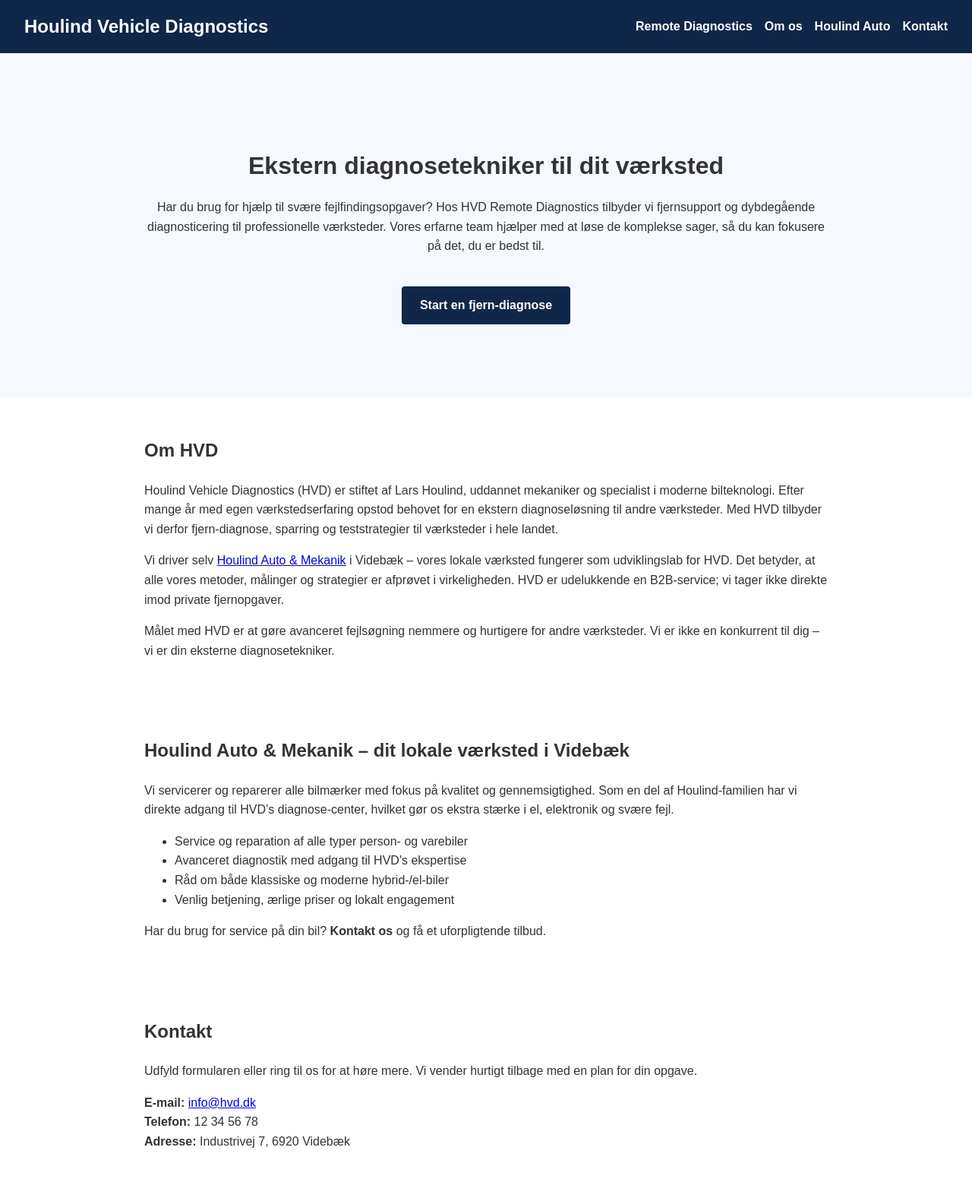
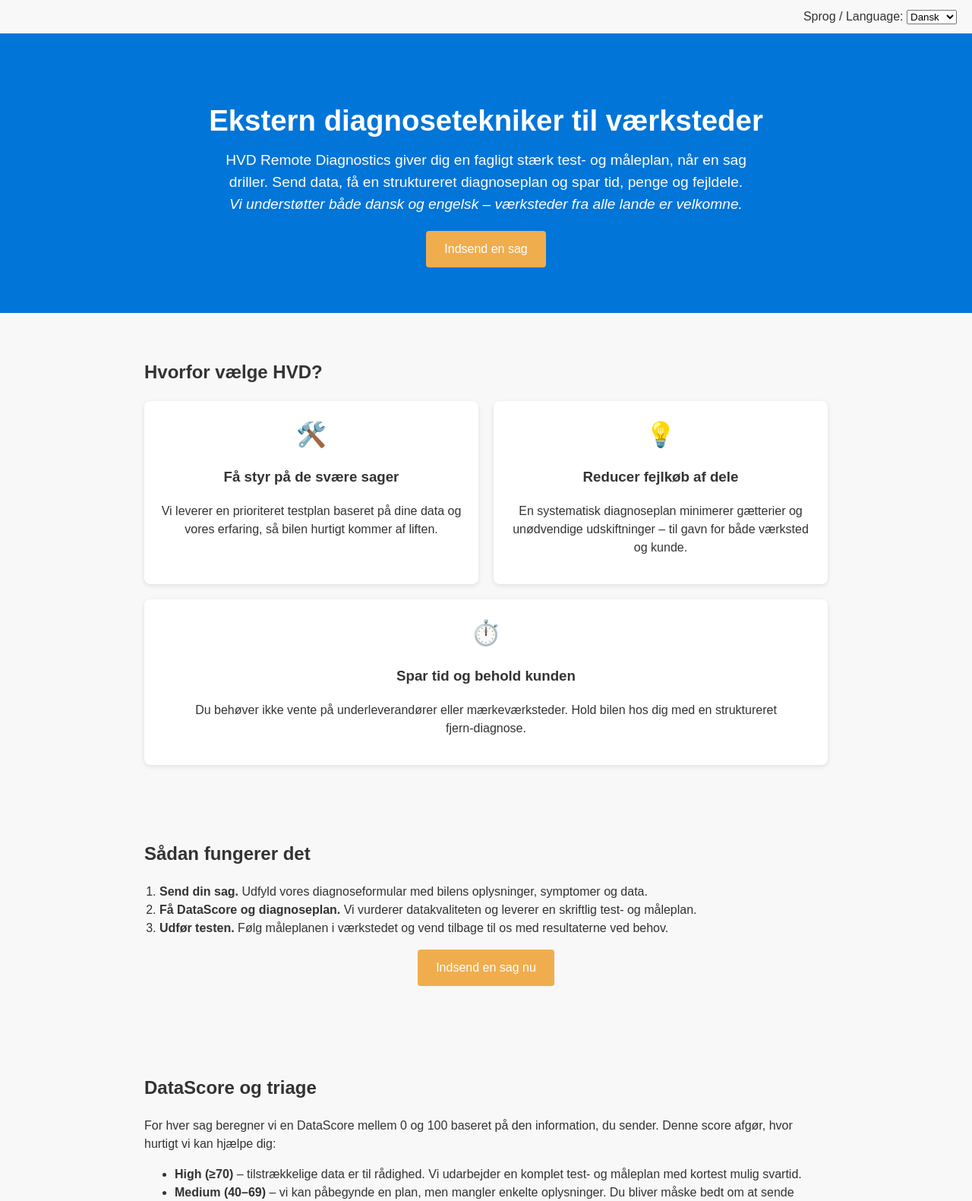
Before and after one commit to Houlind-Vehicle-Diagnostics/hvd-website, a plain HTML site: page index.html in a window 1280 px wide. Shown: the top 1581 px of the page at 76% size. Drawn offline with Linux system fonts and the light colour scheme.

Commit message:
Opdater landing page: ny design, sprogvalg og DataScore sektion
Updated HTML structure and styles for the Houlind Vehicle Diagnostics website, including changes to the header, hero section, and added language selector.

```diff
--- a/index.html
+++ b/index.html
@@ -1,145 +1,126 @@
 <!DOCTYPE html>
 <html lang="da">
 <head>
-  <meta charset="UTF-8">
-  <meta name="viewport" content="width=device-width, initial-scale=1.0">
-  <title>Houlind Vehicle Diagnostics &amp; Houlind Auto</title>
-  <style>
-    body {
-      margin: 0;
-      font-family: Arial, Helvetica, sans-serif;
-      line-height: 1.6;
-      color: #333;
-    }
-    header {
-      background: #0F2749;
-      color: #fff;
-      padding: 1rem 2rem;
-      display: flex;
-      justify-content: space-between;
-      align-items: center;
-    }
-    header h1 {
-      margin: 0;
-      font-size: 1.5rem;
-    }
-    nav ul {
-      list-style: none;
-      margin: 0;
-      padding: 0;
-      display: flex;
-      gap: 1rem;
-    }
-    nav a {
-      color: #fff;
-      text-decoration: none;
-      font-weight: bold;
-    }
-    .hero {
-      background: #F5F8FC;
-      padding: 4rem 2rem;
-      text-align: center;
-    }
-    .hero h2 {
-      font-size: 2rem;
-      margin-bottom: 1rem;
-    }
-    .container {
-      max-width: 900px;
-      margin: 0 auto;
-      padding: 2rem;
-    }
-    .cta-btn {
-      display: inline-block;
-      margin-top: 1.5rem;
-      padding: 0.75rem 1.5rem;
-      background: #0F2749;
-      color: #fff;
-      text-decoration: none;
-      border-radius: 4px;
-      font-weight: bold;
-    }
-    footer {
-      background: #0F2749;
-      color: #fff;
-      text-align: center;
-      padding: 1rem;
-      margin-top: 2rem;
-    }
-    @media (max-width: 600px) {
-      nav ul {
-        flex-direction: column;
-        gap: 0.5rem;
-      }
-      .hero h2 {
-        font-size: 1.5rem;
-      }
-    }
-  </style>
+<meta charset="UTF-8">
+<meta name="viewport" content="width=device-width, initial-scale=1.0">
+<title>Houlind Vehicle Diagnostics – Ekstern diagnosetekniker til værksteder</title>
+<style>
+    body {margin: 0; font-family: Arial, sans-serif; line-height: 1.5; color: #333; background-color: #f8f8f8;}
+    .hero {background-color: #0275d8; color: #fff; padding: 60px 20px; text-align: center;}
+    .hero h1 {font-size: 2.4em; margin-bottom: 10px;}
+    .hero p {font-size: 1.2em; max-width: 700px; margin: 0 auto 20px auto;}
+    .cta-button {background-color: #f0ad4e; color: #fff; padding: 12px 24px; border: none; border-radius: 4px; font-size: 1em; cursor: pointer; text-decoration: none; display: inline-block;}
+    .section {padding: 40px 20px; max-width: 900px; margin: auto;}
+    .features {display: flex; flex-wrap: wrap; gap: 20px; justify-content: center;}
+    .feature {flex: 1 1 250px; background: #fff; border-radius: 8px; padding: 20px; box-shadow: 0 2px 6px rgba(0,0,0,0.1); text-align: center;}
+    .feature .icon {font-size: 2em; margin-bottom: 10px;}
+    .how-it-works ol {padding-left: 20px;}
+    .footer {background-color: #222; color: #ccc; text-align: center; padding: 20px; font-size: 0.9em;}
+</style>
 </head>
 <body>
+<!-- Language selector row -->
+<div style="background:#f8f8f8; text-align:right; padding:10px 20px;">
+  <label for="language-select">Sprog / Language:</label>
+  <select id="language-select">
+    <option value="da">Dansk</option>
+    <option value="en">English</option>
+  </select>
+</div>
 
-  <!-- Header with navigation -->
-  <header>
-    <h1>Houlind Vehicle Diagnostics</h1>
-    <nav>
-      <ul>
-        <li><a href="#remote">Remote Diagnostics</a></li>
-        <li><a href="#about">Om os</a></li>
-        <li><a href="#houlindauto">Houlind Auto</a></li>
-        <li><a href="#contact">Kontakt</a></li>
-      </ul>
-    </nav>
-  </header>
+<div class="hero">
+  <h1 id="hero-heading">Ekstern diagnosetekniker til værksteder</h1>
+  <p id="hero-paragraph">HVD Remote Diagnostics giver dig en fagligt stærk test‑ og måleplan, når en sag driller. Send data, få en struktureret diagnoseplan og spar tid, penge og fejldele.<br><em>Vi understøtter både dansk og engelsk – værksteder fra alle lande er velkomne.</em></p>
+  <a class="cta-button" id="cta-main" href="hvd_diagnose_form.html">Indsend en sag</a>
+</div>
 
-  <!-- Hero section for the remote diagnostics -->
-  <section class="hero" id="remote">
-    <div class="container">
-      <h2>Ekstern diagnosetekniker til dit værksted</h2>
-      <p>Har du brug for hjælp til svære fejlfindingsopgaver? Hos HVD Remote Diagnostics tilbyder vi fjernsupport og dybdegående diagnosticering til professionelle værksteder. Vores erfarne team hjælper med at løse de komplekse sager, så du kan fokusere på det, du er bedst til.</p>
-      <a href="#contact" class="cta-btn">Start en fjern-diagnose</a>
+<div class="section">
+  <h2 id="why-heading">Hvorfor vælge HVD?</h2>
+  <div class="features">
+    <div class="feature">
+      <div class="icon">🛠️</div>
+      <h3 id="feat1-title">Få styr på de svære sager</h3>
+      <p id="feat1-text">Vi leverer en prioriteret testplan baseret på dine data og vores erfaring, så bilen hurtigt kommer af liften.</p>
     </div>
-  </section>
+    <div class="feature">
+      <div class="icon">💡</div>
+      <h3 id="feat2-title">Reducer fejlkøb af dele</h3>
+      <p id="feat2-text">En systematisk diagnoseplan minimerer gætterier og unødvendige udskiftninger – til gavn for både værksted og kunde.</p>
+    </div>
+    <div class="feature">
+      <div class="icon">⏱️</div>
+      <h3 id="feat3-title">Spar tid og behold kunden</h3>
+      <p id="feat3-text">Du behøver ikke vente på underleverandører eller mærkeværksteder. Hold bilen hos dig med en struktureret fjern‑diagnose.</p>
+    </div>
+  </div>
+</div>
 
-  <!-- About section explaining the brand and relationship with Houlind Auto -->
-  <section id="about">
-    <div class="container">
-      <h2>Om HVD</h2>
-      <p>Houlind Vehicle Diagnostics (HVD) er stiftet af Lars Houlind, uddannet mekaniker og specialist i moderne bilteknologi. Efter mange år med egen værkstedserfaring opstod behovet for en ekstern diagnoseløsning til andre værksteder. Med HVD tilbyder vi derfor fjern-diagnose, sparring og teststrategier til værksteder i hele landet.</p>
-      <p>Vi driver selv <a href="#houlindauto">Houlind Auto &amp; Mekanik</a> i Videbæk – vores lokale værksted fungerer som udviklingslab for HVD. Det betyder, at alle vores metoder, målinger og strategier er afprøvet i virkeligheden. HVD er udelukkende en B2B-service; vi tager ikke direkte imod private fjernopgaver.</p>
-      <p>Målet med HVD er at gøre avanceret fejlsøgning nemmere og hurtigere for andre værksteder. Vi er ikke en konkurrent til dig – vi er din eksterne diagnosetekniker.</p>
-    </div>
-  </section>
+<div class="section how-it-works">
+  <h2 id="how-heading">Sådan fungerer det</h2>
+  <ol>
+    <li id="step1"><strong>Send din sag.</strong> Udfyld vores diagnoseformular med bilens oplysninger, symptomer og data.</li>
+    <li id="step2"><strong>Få DataScore og diagnoseplan.</strong> Vi vurderer datakvaliteten og leverer en skriftlig test‑ og måleplan.</li>
+    <li id="step3"><strong>Udfør testen.</strong> Følg måleplanen i værkstedet og vend tilbage til os med resultaterne ved behov.</li>
+  </ol>
+  <p style="text-align:center;"><a class="cta-button" id="cta-second" href="hvd_diagnose_form.html">Indsend en sag nu</a></p>
+</div>
 
-  <!-- Houlind Auto subpage section -->
-  <section id="houlindauto">
-    <div class="container">
-      <h2>Houlind Auto &amp; Mekanik – dit lokale værksted i Videbæk</h2>
-      <p>Vi servicerer og reparerer alle bilmærker med fokus på kvalitet og gennemsigtighed. Som en del af Houlind-familien har vi direkte adgang til HVD’s diagnose-center, hvilket gør os ekstra stærke i el, elektronik og svære fejl.</p>
-      <ul>
-        <li>Service og reparation af alle typer person- og varebiler</li>
-        <li>Avanceret diagnostik med adgang til HVD's ekspertise</li>
-        <li>Råd om både klassiske og moderne hybrid-/el-biler</li>
-        <li>Venlig betjening, ærlige priser og lokalt engagement</li>
-      </ul>
-      <p>Har du brug for service på din bil? <strong>Kontakt os</strong> og få et uforpligtende tilbud.</p>
-    </div>
-  </section>
+<!-- DataScore & triage section -->
+<div class="section datascore">
+  <h2 id="datascore-heading">DataScore og triage</h2>
+  <p id="datascore-intro">For hver sag beregner vi en DataScore mellem 0 og 100 baseret på den information, du sender. Denne score afgør, hvor hurtigt vi kan hjælpe dig:</p>
+  <ul>
+    <li id="high-text"><strong>High (≥70)</strong> – tilstrækkelige data er til rådighed. Vi udarbejder en komplet test‑ og måleplan med kortest mulig svartid.</li>
+    <li id="medium-text"><strong>Medium (40–69)</strong> – vi kan påbegynde en plan, men mangler enkelte oplysninger. Du bliver måske bedt om at sende supplerende data.</li>
+    <li id="low-text"><strong>Low (<40)</strong> – vi har brug for flere oplysninger (fx VIN, DTC, logfiler eller billeder) før vi kan påbegynde arbejdet.</li>
+  </ul>
+  <p id="datascore-note">Jo mere præcise data du angiver, desto højere DataScore og hurtigere assistance.</p>
+</div>
 
-  <!-- Contact section -->
-  <section id="contact">
-    <div class="container">
-      <h2>Kontakt</h2>
-      <p>Udfyld formularen eller ring til os for at høre mere. Vi vender hurtigt tilbage med en plan for din opgave.</p>
-      <p><strong>E-mail:</strong> <a href="mailto:info@hvd.dk">info@hvd.dk</a><br>
-         <strong>Telefon:</strong> 12 34 56 78<br>
-         <strong>Adresse:</strong> Industrivej 7, 6920 Videbæk</p>
-    </div>
-  </section>
+<div class="footer">
+  <p id="footer-copy">© 2025 Houlind Vehicle Diagnostics – Alle rettigheder forbeholdes.</p>
+  <p id="footer-note">Vi taler dansk og engelsk og betjener værksteder i hele verden.</p>
+</div>
 
-  <footer>
-    <p>&copy; 2025 Houlind Vehicle Diagnostics &amp; Houlind Auto &amp; Mekanik. Alle rettigheder forbeholdes.</p>
-  </footer>
+<script>
+const translations = {
+  'hero-heading': { da: 'Ekstern diagnosetekniker til værksteder', en: 'Remote diagnostics technician for workshops' },
+  'hero-paragraph': { da: 'HVD Remote Diagnostics giver dig en fagligt stærk test‑ og måleplan, når en sag driller. Send data, få en struktureret diagnoseplan og spar tid, penge og fejldele.<br><em>Vi understøtter både dansk og engelsk – værksteder fra alle lande er velkomne.</em>', en: 'HVD Remote Diagnostics provides you with a technically solid test and measurement plan when a case gets tricky. Send data, get a structured diagnostic plan and save time, money and incorrect parts.<br><em>We support both Danish and English – workshops from all countries are welcome.</em>' },
+  'cta-main': { da: 'Indsend en sag', en: 'Submit a case' },
+  'why-heading': { da: 'Hvorfor vælge HVD?', en: 'Why choose HVD?' },
+  'feat1-title': { da: 'Få styr på de svære sager', en: 'Master the difficult cases' },
+  'feat1-text': { da: 'Vi leverer en prioriteret testplan baseret på dine data og vores erfaring, så bilen hurtigt kommer af liften.', en: 'We provide a prioritised test plan based on your data and our experience so the car quickly gets off the lift.' },
+  'feat2-title': { da: 'Reducer fejlkøb af dele', en: 'Reduce faulty parts purchases' },
+  'feat2-text': { da: 'En systematisk diagnoseplan minimerer gætterier og unødvendige udskiftninger – til gavn for både værksted og kunde.', en: 'A systematic diagnostic plan minimises guesswork and unnecessary replacements – benefiting both workshop and customer.' },
+  'feat3-title': { da: 'Spar tid og behold kunden', en: 'Save time and keep the customer' },
+  'feat3-text': { da: 'Du behøver ikke vente på underleverandører eller mærkeværksteder. Hold bilen hos dig med en struktureret fjern‑diagnose.', en: 'You don’t need to wait for subcontractors or brand workshops. Keep the car with you using structured remote diagnostics.' },
+  'how-heading': { da: 'Sådan fungerer det', en: 'How it works' },
+  'step1': { da: '<strong>Send din sag.</strong> Udfyld vores diagnoseformular med bilens oplysninger, symptomer og data.', en: '<strong>Send your case.</strong> Fill out our diagnostic form with vehicle details, symptoms and data.' },
+  'step2': { da: '<strong>Få DataScore og diagnoseplan.</strong> Vi vurderer datakvaliteten og leverer en skriftlig test‑ og måleplan.', en: '<strong>Get DataScore and diagnostic plan.</strong> We assess the data quality and deliver a written test and measurement plan.' },
+  'step3': { da: '<strong>Udfør testen.</strong> Følg måleplanen i værkstedet og vend tilbage til os med resultaterne ved behov.', en: '<strong>Perform the test.</strong> Follow the measurement plan in the workshop and return to us with the results if needed.' },
+  'cta-second': { da: 'Indsend en sag nu', en: 'Submit a case now' },
+  'datascore-heading': { da: 'DataScore og triage', en: 'DataScore and triage' },
+  'datascore-intro': { da: 'For hver sag beregner vi en DataScore mellem 0 og 100 baseret på den information, du sender. Denne score afgør, hvor hurtigt vi kan hjælpe dig:', en: 'For every case we calculate a DataScore between 0 and 100 based on the information you provide. This score determines how quickly we can help you:' },
+  'high-text': { da: '<strong>High (≥70)</strong> – tilstrækkelige data er til rådighed. Vi udarbejder en komplet test‑ og måleplan med kortest mulig svartid.', en: '<strong>High (≥70)</strong> – sufficient data is available. We prepare a complete test and measurement plan with the shortest possible response time.' },
+  'medium-text': { da: '<strong>Medium (40–69)</strong> – vi kan påbegynde en plan, men mangler enkelte oplysninger. Du bliver måske bedt om at sende supplerende data.', en: '<strong>Medium (40–69)</strong> – we can start a plan but we are missing some information. You may be asked to send additional data.' },
+  'low-text': { da: '<strong>Low (<40)</strong> – vi har brug for flere oplysninger (fx VIN, DTC, logfiler eller billeder) før vi kan påbegynde arbejdet.', en: '<strong>Low (<40)</strong> – we need more information (e.g., VIN, DTC, log files or images) before we can start the work.' },
+  'datascore-note': { da: 'Jo mere præcise data du angiver, desto højere DataScore og hurtigere assistance.', en: 'The more precise data you provide, the higher the DataScore and the faster the assistance.' },
+  'footer-copy': { da: '© 2025 Houlind Vehicle Diagnostics – Alle rettigheder forbeholdes.', en: '© 2025 Houlind Vehicle Diagnostics – All rights reserved.' },
+  'footer-note': { da: 'Vi taler dansk og engelsk og betjener værksteder i hele verden.', en: 'We speak Danish and English and serve workshops worldwide.' }
+};
 
+function updateLanguage(lang) {
+  for (const key in translations) {
+    const el = document.getElementById(key);
+    if (el) {
+      el.innerHTML = translations[key][lang];
+    }
+  }
+}
+
+document.getElementById('language-select').addEventListener('change', function(e) {
+  updateLanguage(e.target.value);
+});
+</script>
 </body>
 </html>
```
